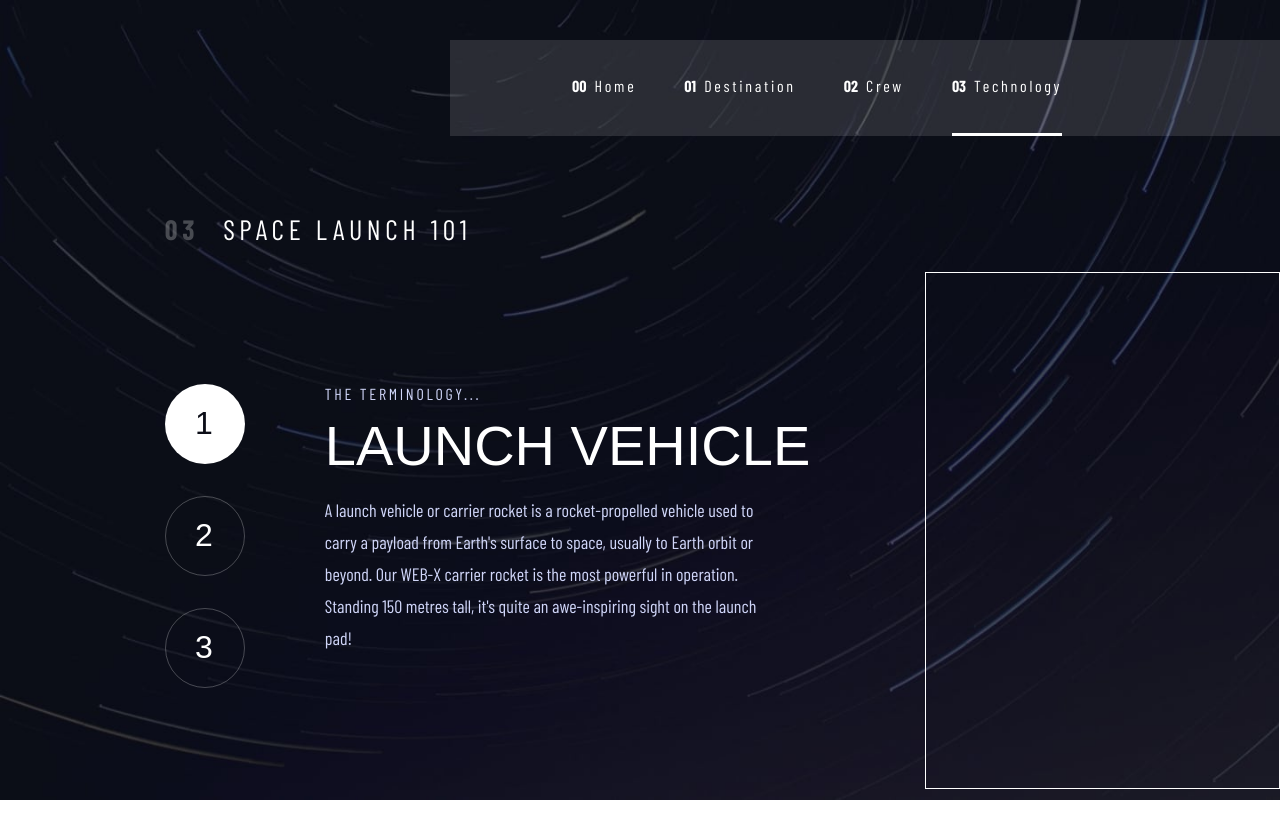
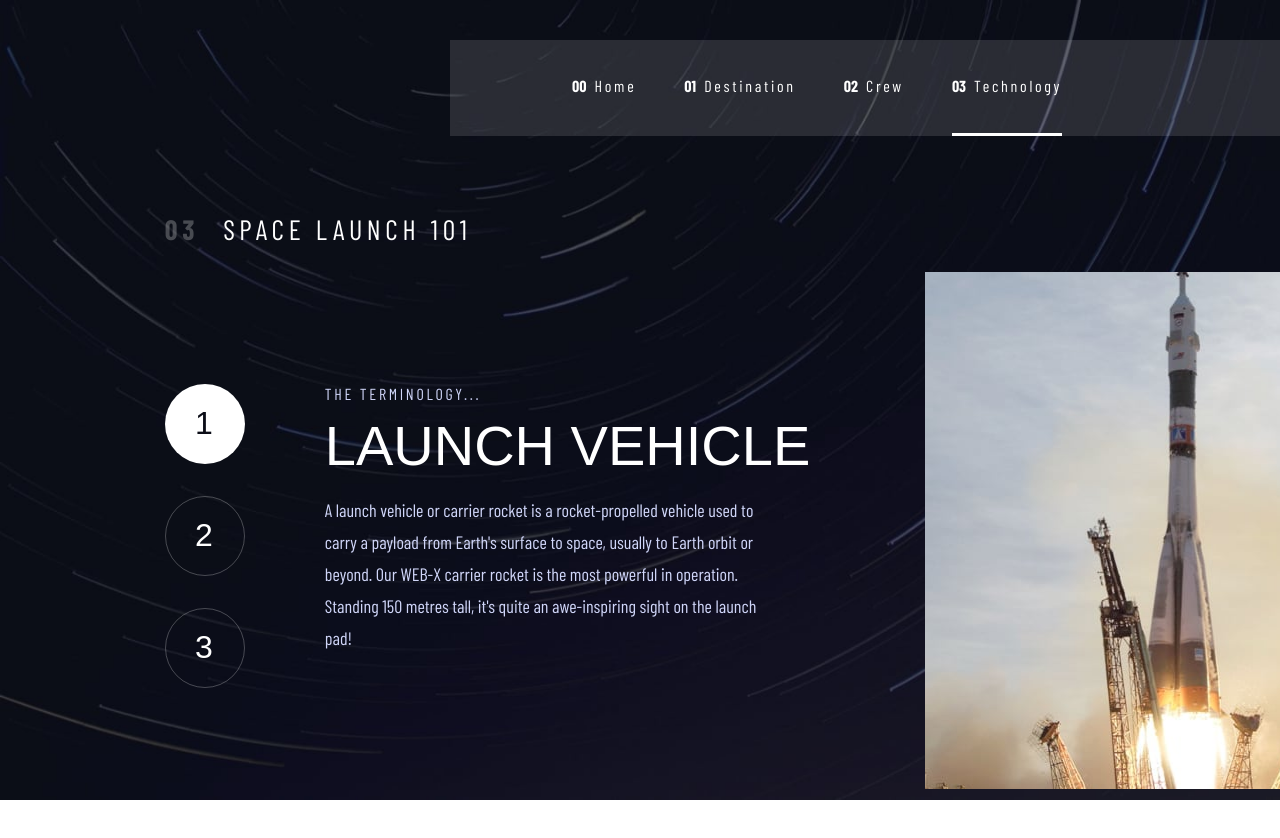
Before and after one commit to NeptuneRjo/space-tourism, a React (Create React App) app: page /technology in a window 1280 px wide. Shown: the top 838 px of the page. Built offline with nearby package versions, Linux system fonts and the light colour scheme; a web font is replaced by a local one.

Commit message:
styling finished, images now work correctly

```diff
--- a/src/Components/Technology/technology.css
+++ b/src/Components/Technology/technology.css
@@ -115,6 +115,17 @@
 .technology-image {
     width: 515px;
     height: 517px;
-    border: solid 1px white;
     margin-top: 17rem;
 }
+
+.launchVehicle {
+    background: url('/src/Assets/technology/image-launch-vehicle-portrait.jpg')
+}
+
+.spacePort {
+    background: url('/src/Assets/technology/image-spaceport-portrait.jpg')
+}
+
+.spaceCapsule {
+    background: url('/src/Assets/technology/image-space-capsule-portrait.jpg');
+}
```
